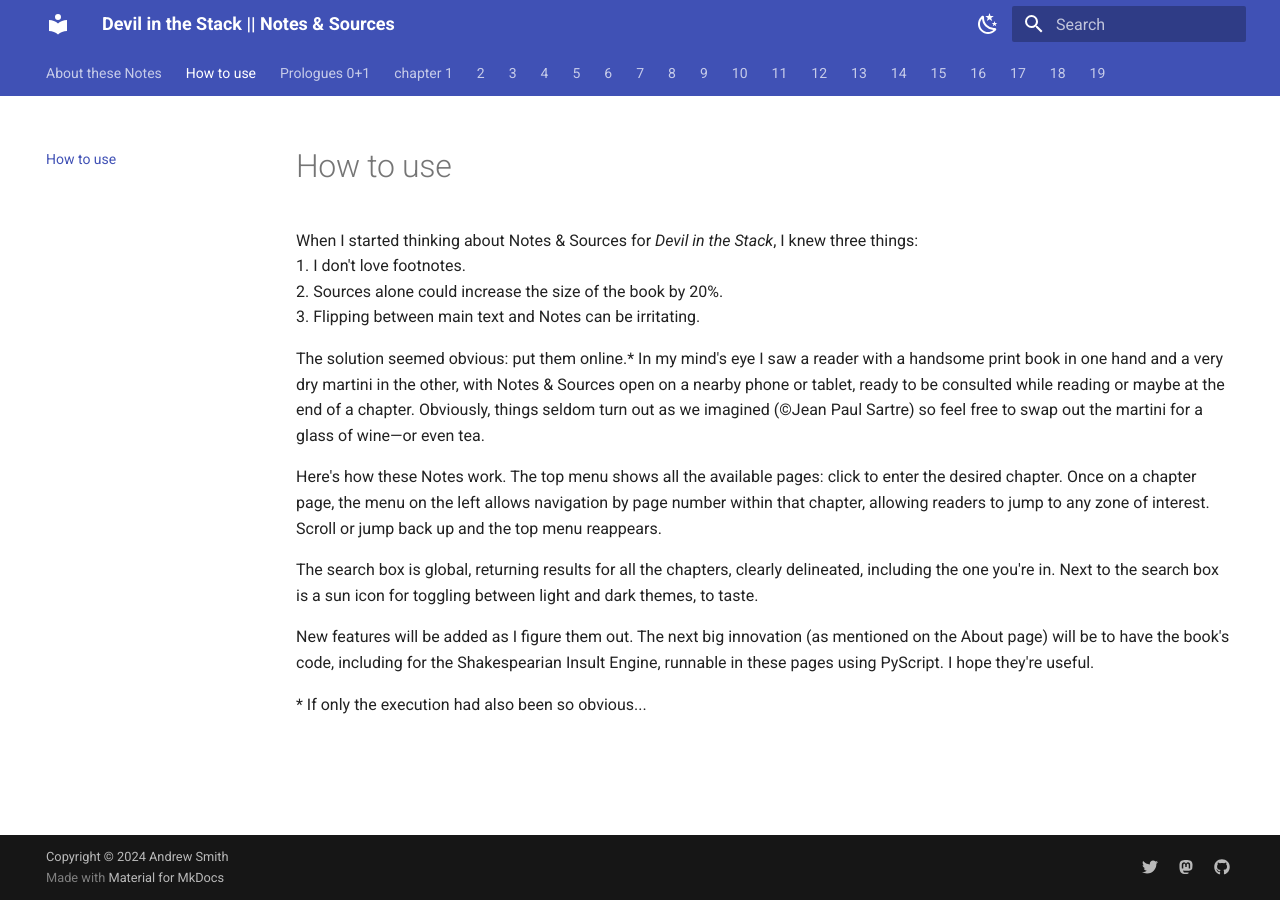
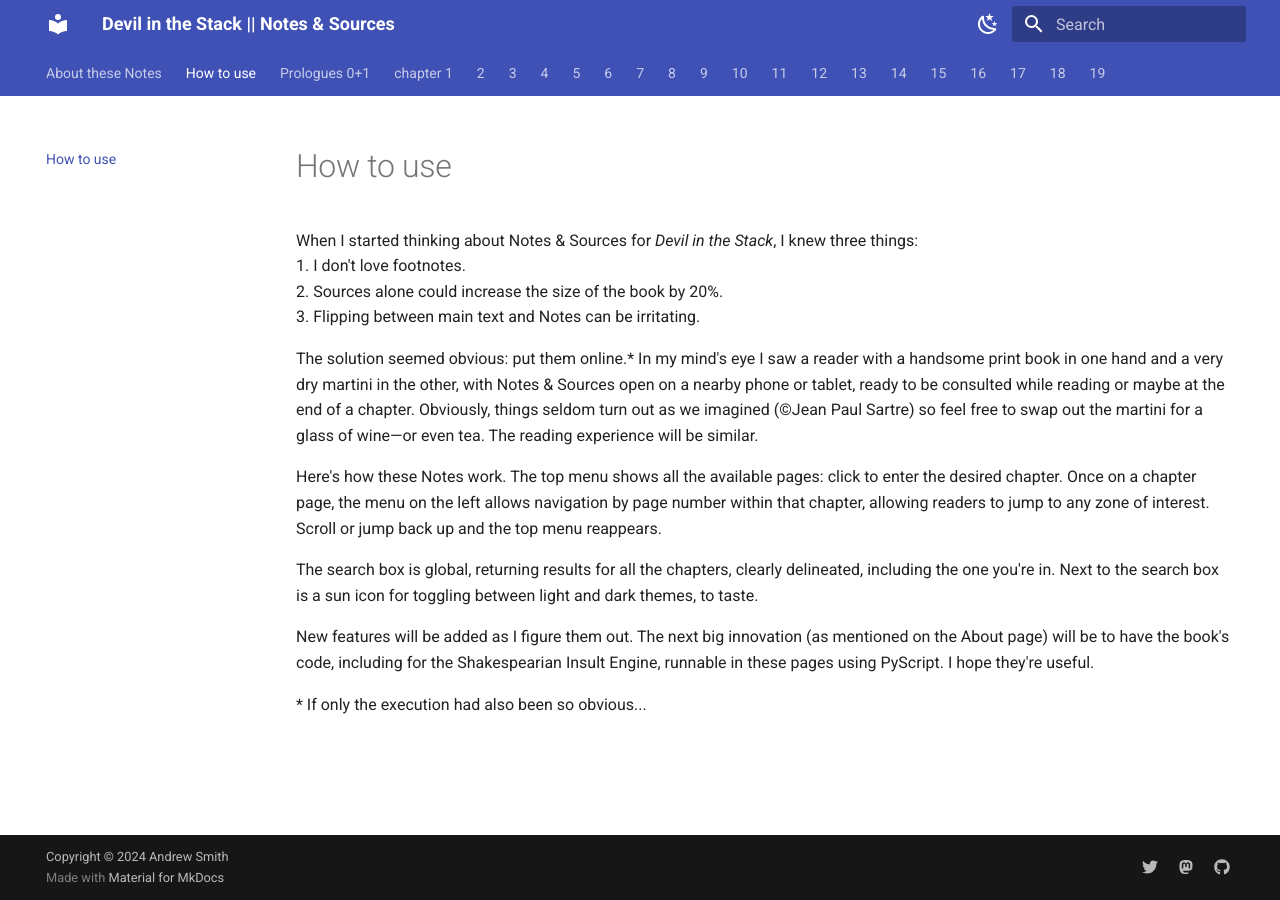
Before and after one commit to zappascout/devil_notes-sources, an MkDocs documentation site: the page built from docs/instructions.md, in a window 1280 px wide. Built offline with MkDocs 1.6.1 and Material for MkDocs 9.7.7, drawn with Linux system fonts in a browser that asks for light colours.

Commit message:
add text

```diff
--- a/docs/instructions.md
+++ b/docs/instructions.md
@@ -3,7 +3,7 @@
 2.  Sources alone could increase the size of the book by 20%.
 3.  Flipping between main text and Notes can be irritating.
 
-The solution seemed obvious: put them online.\* In my mind's eye I saw a reader with a handsome print book in one hand and a very dry martini in the other, with Notes & Sources open on a nearby phone or tablet, ready to be consulted while reading or maybe at the end of a chapter. Obviously, things seldom turn out as we imagined (©Jean Paul Sartre) so feel free to swap out the martini for a glass of wine—or even tea.
+The solution seemed obvious: put them online.\* In my mind's eye I saw a reader with a handsome print book in one hand and a very dry martini in the other, with Notes & Sources open on a nearby phone or tablet, ready to be consulted while reading or maybe at the end of a chapter. Obviously, things seldom turn out as we imagined (©Jean Paul Sartre) so feel free to swap out the martini for a glass of wine—or even tea. The reading experience will be similar.
 
 Here's how these Notes work. The top menu shows all the available pages: click to enter the desired chapter. Once on a chapter page, the menu on the left allows navigation by page number within that chapter, allowing readers to jump to any zone of interest. Scroll or jump back up and the top menu reappears.
 
```
